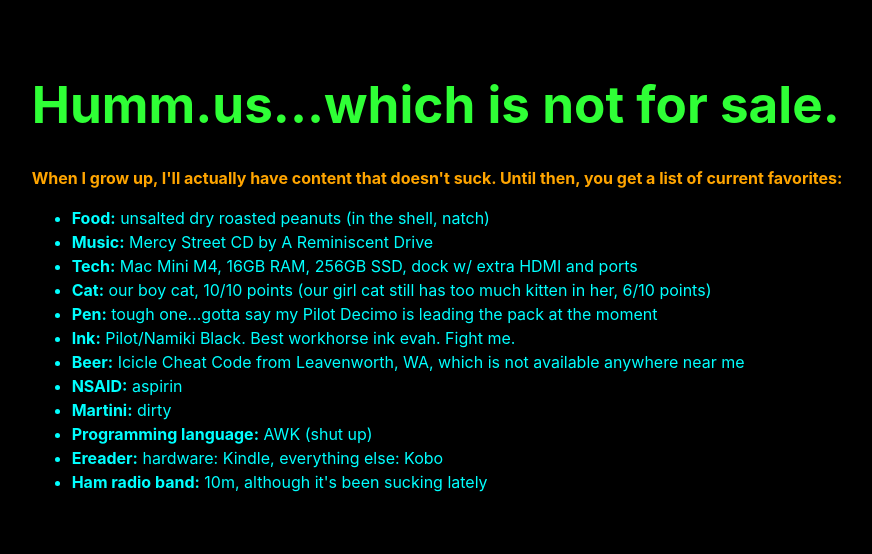
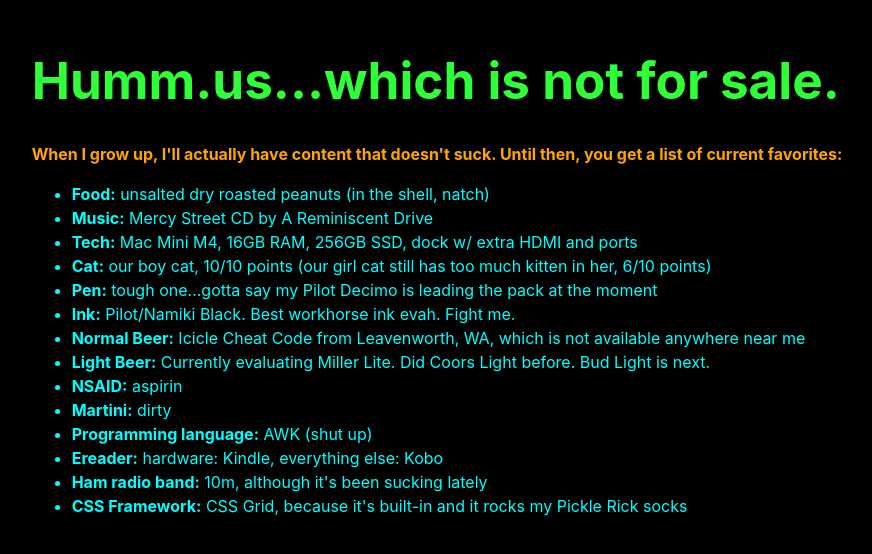
Before and after one commit to modalpdx/modalpdx.github.io, a React (Vite) app: page / in a window 1280 px wide. Shown: the part 124-678 px from the top of the page, without its empty margins (203-1075 px from the left). Built offline with nearby package versions, Linux system fonts and the light colour scheme.

Commit message:
New: CSS Framework, Light Beers

```diff
--- a/src/routes/home/PageHome.jsx
+++ b/src/routes/home/PageHome.jsx
@@ -14,12 +14,14 @@
           <li><strong>Cat:</strong> our boy cat, 10/10 points (our girl cat still has too much kitten in her, 6/10 points)</li>
           <li><strong>Pen:</strong> tough one...gotta say my Pilot Decimo is leading the pack at the moment</li>
           <li><strong>Ink:</strong> Pilot/Namiki Black. Best workhorse ink evah. Fight me.</li>
-          <li><strong>Beer:</strong> Icicle Cheat Code from Leavenworth, WA, which is not available anywhere near me</li>
+          <li><strong>Normal Beer:</strong> Icicle Cheat Code from Leavenworth, WA, which is not available anywhere near me</li>
+          <li><strong>Light Beer:</strong> Currently evaluating Miller Lite. Did Coors Light before. Bud Light is next.</li>
           <li><strong>NSAID:</strong> aspirin</li>
           <li><strong>Martini:</strong> dirty</li>
           <li><strong>Programming language:</strong> AWK (shut up)</li>
           <li><strong>Ereader:</strong> hardware: Kindle, everything else: Kobo</li>
           <li><strong>Ham radio band:</strong> 10m, although it's been sucking lately</li>
+          <li><strong>CSS Framework:</strong> CSS Grid, because it's built-in and it rocks my Pickle Rick socks</li>
         </ul>
       </div>
     </>
```
